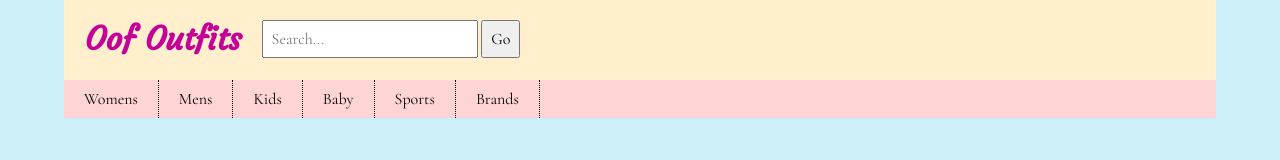
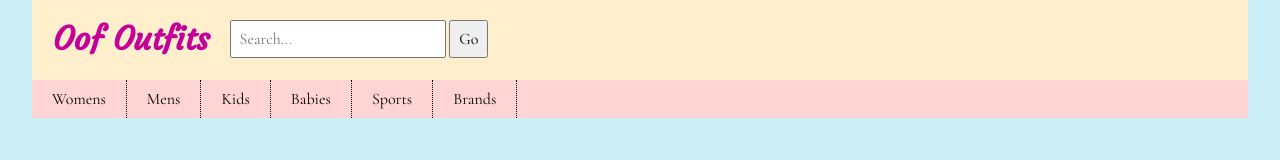
Before and after one commit to amandacruz01/salmon-cookies, a website: page index.html in a window 1280 px wide. Drawn offline with nearby package versions, Linux system fonts and the light colour scheme.

```diff
--- a/index.html
+++ b/index.html
@@ -24,7 +24,7 @@
                     <li>Womens</li>
                     <li>Mens</li>
                     <li>Kids</li>
-                    <li>Baby</li>
+                    <li>Babies</li>
                     <li>Sports</li>
                     <li>Brands</li>
                 </ul>
--- a/style.css
+++ b/style.css
@@ -6,7 +6,7 @@
     font-family: 'Cormorant Garamond', serif;
 }
 #container {
-    width: 90%;
+    width: 95%;
     background-color: rgba(255, 255, 255, 0.904);
     margin: 0 auto;
 }
```
Also changed, not shown: 1 other file.
